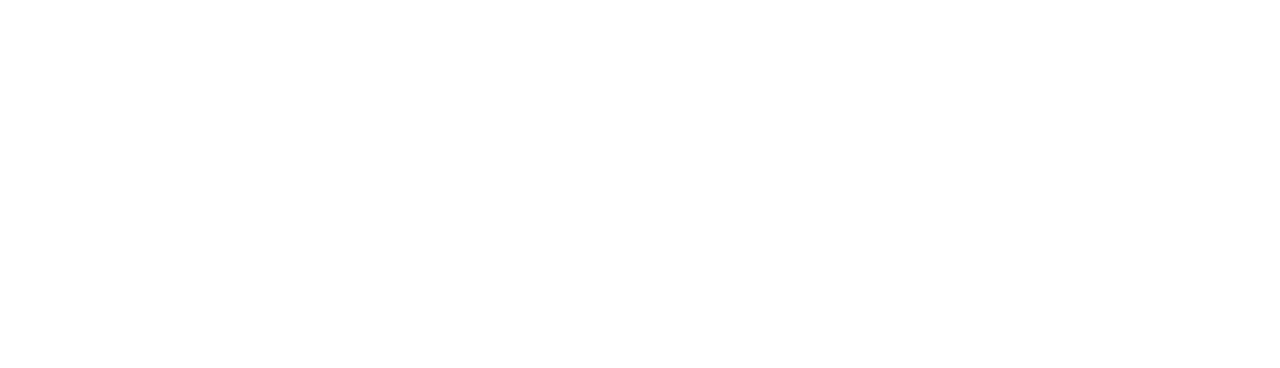
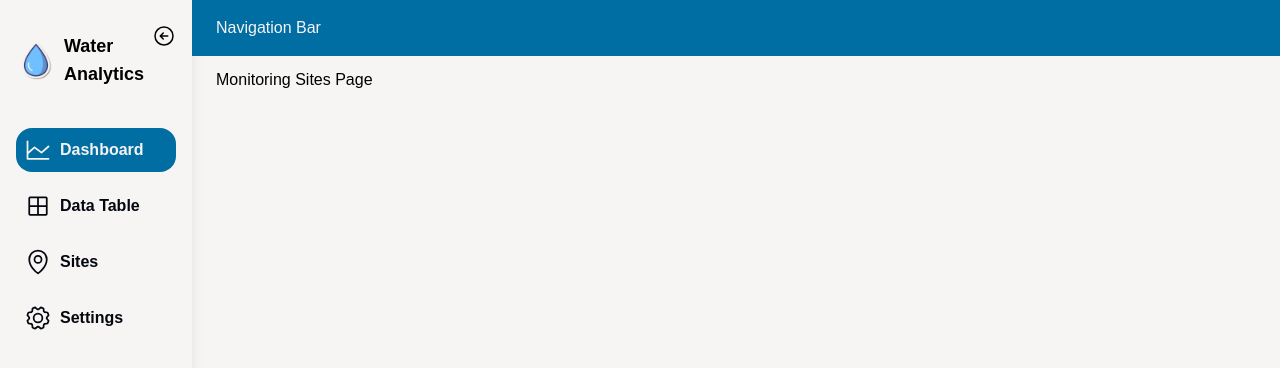
Before and after one commit to bryancastillo10/water-analytics, a React (Vite) app in the folder client/: page /role/sites in a window 1280 px wide. Before the commit this address had no page. Shown: the top 368 px of the page. Built offline with nearby package versions, Linux system fonts and the light colour scheme.

Commit message:
🔗 components: revise page links

```diff
--- a/client/src/app/App.tsx
+++ b/client/src/app/App.tsx
@@ -4,7 +4,7 @@ import Providers from "@/app/Providers";
 import AppLayout from "@/components/layout/AppLayout";
 
 import { SignIn, SignUp } from "@/features/auth";
-import { Dashboard, WaterQuality, Profile } from "@/features";
+import { Dashboard, WaterQuality, Profile,Sites } from "@/features";
 
 const App = () => {
   return (
@@ -14,7 +14,8 @@ const App = () => {
         <Route path="/sign-up" element={<SignUp />} />
         <Route path="/role" element={<AppLayout />}>
           <Route index path="dashboard" element={<Dashboard />} />
-          <Route path="water-quality" element={<WaterQuality />} />
+          <Route path="data-table" element={<WaterQuality />} />
+          <Route path="sites" element={<Sites/>}/>
           <Route path="profile" element={<Profile />} />
         </Route>
       </Routes>
--- /dev/null
+++ b/client/src/components/navigation/sidebarItems.ts
@@ -0,0 +1,40 @@
+import {
+    ChartLine,
+    GridFour,
+    MapPin,
+    Gear,
+    type Icon
+} from "@phosphor-icons/react";
+
+interface sidebarItemsProps {
+    id: number;
+    name: string;
+    icon: Icon;
+    link: string;
+}
+export const sidebarItems: sidebarItemsProps[] = [
+    {
+        id: 1,
+        name: "Dashboard",
+        icon: ChartLine,
+        link:"/dashboard"
+    },
+    {
+        id: 2,
+        name: "Data Table",
+        icon: GridFour,
+        link:"/data-table"
+    },
+    {
+        id: 3,
+        name: "Sites",
+        icon: MapPin,
+        link:"/sites"
+    },
+    {
+        id: 4,
+        name: "Settings",
+        icon: Gear,
+        link:"/settings"
+    }
+]
--- a/client/src/features/index.ts
+++ b/client/src/features/index.ts
@@ -1,5 +1,6 @@
 import Dashboard from "./dashboard/Dashboard";
 import WaterQuality from "./waterquality/WaterQuality";
-import Profile from "./profile/Profile";
+import Profile from "./profile/Settings";
+import Sites from "./sites/Sites";
 
-export { Dashboard, WaterQuality, Profile };
+export { Dashboard, WaterQuality, Profile,Sites };
--- a/client/src/features/profile/Profile.tsx
+++ /dev/null
@@ -1,11 +0,0 @@
-
-
-const Profile = () => {
-  return (
-    <div>
-      <h1>User Profile Page</h1>
-    </div>
-  )
-}
-
-export default Profile
--- /dev/null
+++ b/client/src/features/profile/Settings.tsx
@@ -0,0 +1,11 @@
+
+
+const Settings = () => {
+  return (
+    <div>
+      <h1>User Settings Page</h1>
+    </div>
+  )
+}
+
+export default Settings;
--- /dev/null
+++ b/client/src/features/sites/Sites.tsx
@@ -0,0 +1,11 @@
+
+
+const Sites = () => {
+  return (
+    <div>
+      <h1>Monitoring Sites Page</h1>
+    </div>
+  )
+}
+
+export default Sites;
```
